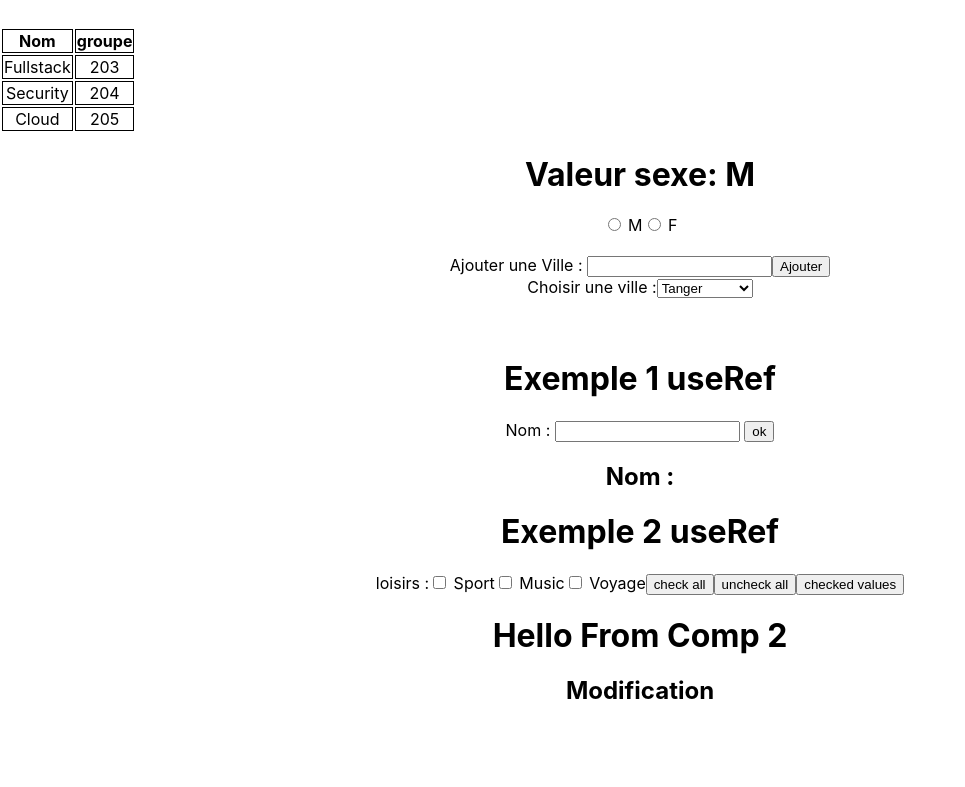
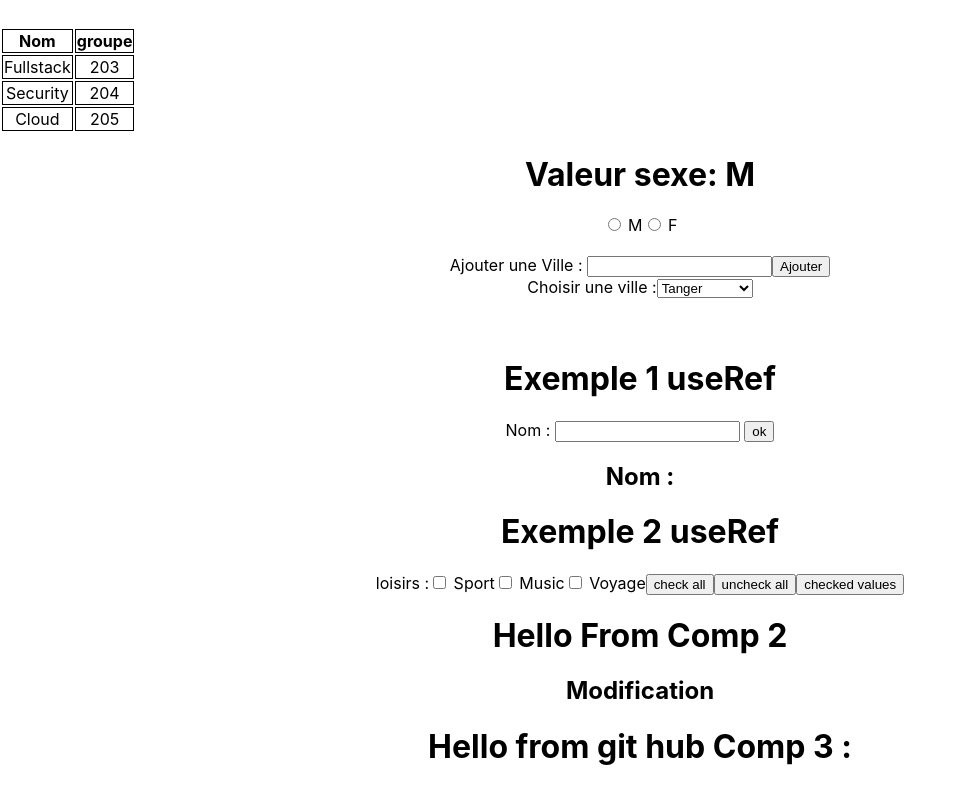
Before and after one commit to karim-azeggouar/reactapp, a React (Create React App) app: page / in a window 1280 px wide. Shown: the part 361-1148 px from the top of the page, without its empty margins (0-965 px from the left). Before the commit the page ends 1086 px from the top, so only its background shows below. Built offline with nearby package versions, Linux system fonts and the light colour scheme.

Commit message:
Deploy FS204

```diff
--- a/src/App.js
+++ b/src/App.js
@@ -5,6 +5,7 @@ import Carray from './Carray';
 import Cradiosel from './Components/Cradiosel';
 import Cuseref from './Components/Cuseref';
 import Comp2 from './Components/Comp2';
+import Comp3 from './Components/Comp3';
 
 function App() {
   return (
@@ -14,6 +15,7 @@ function App() {
      <Cradiosel/>
      <Cuseref/>
      <Comp2/>
+     <Comp3/>
     </div>
   );
 }
--- /dev/null
+++ b/src/Components/Comp3.js
@@ -0,0 +1,9 @@
+import React from 'react'
+
+export default function Comp3() {
+  return (
+    <div>
+      <h1>     Hello from git hub Comp 3 :</h1>
+    </div>
+  )
+}
```
